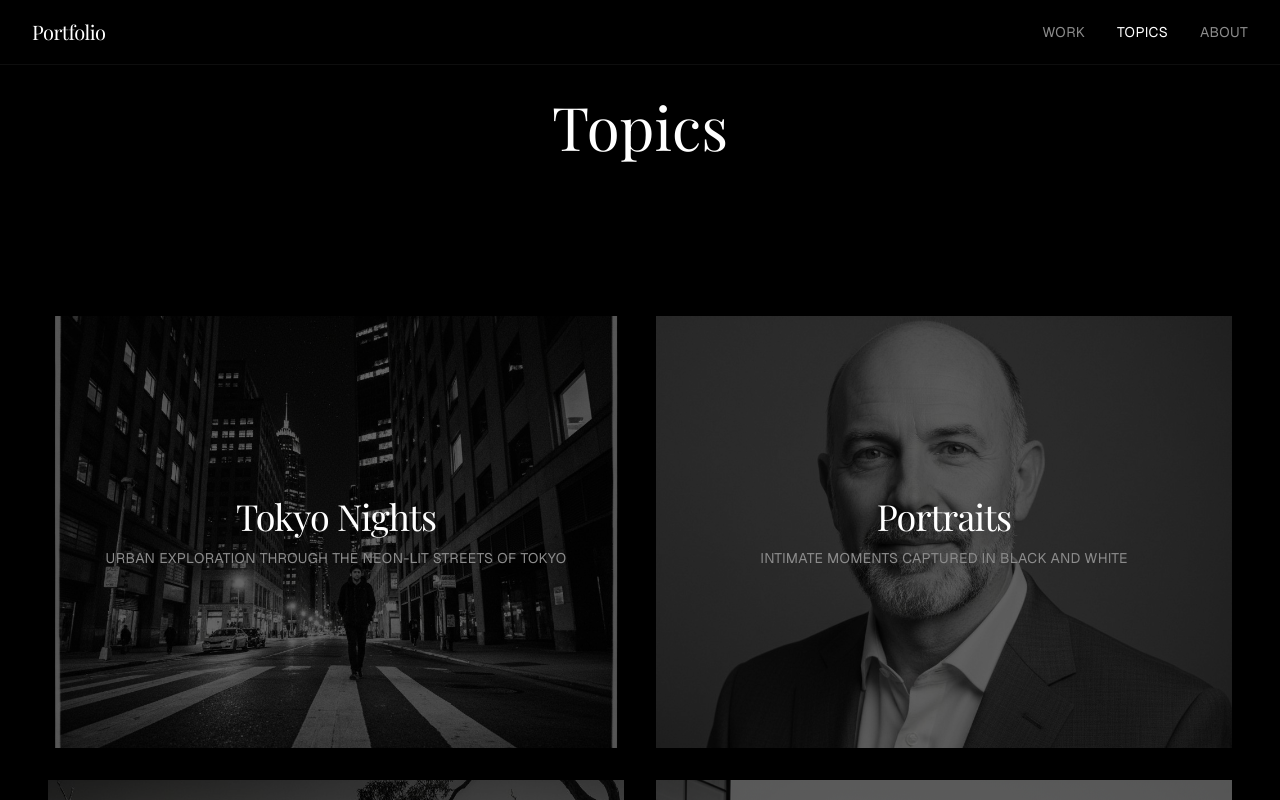
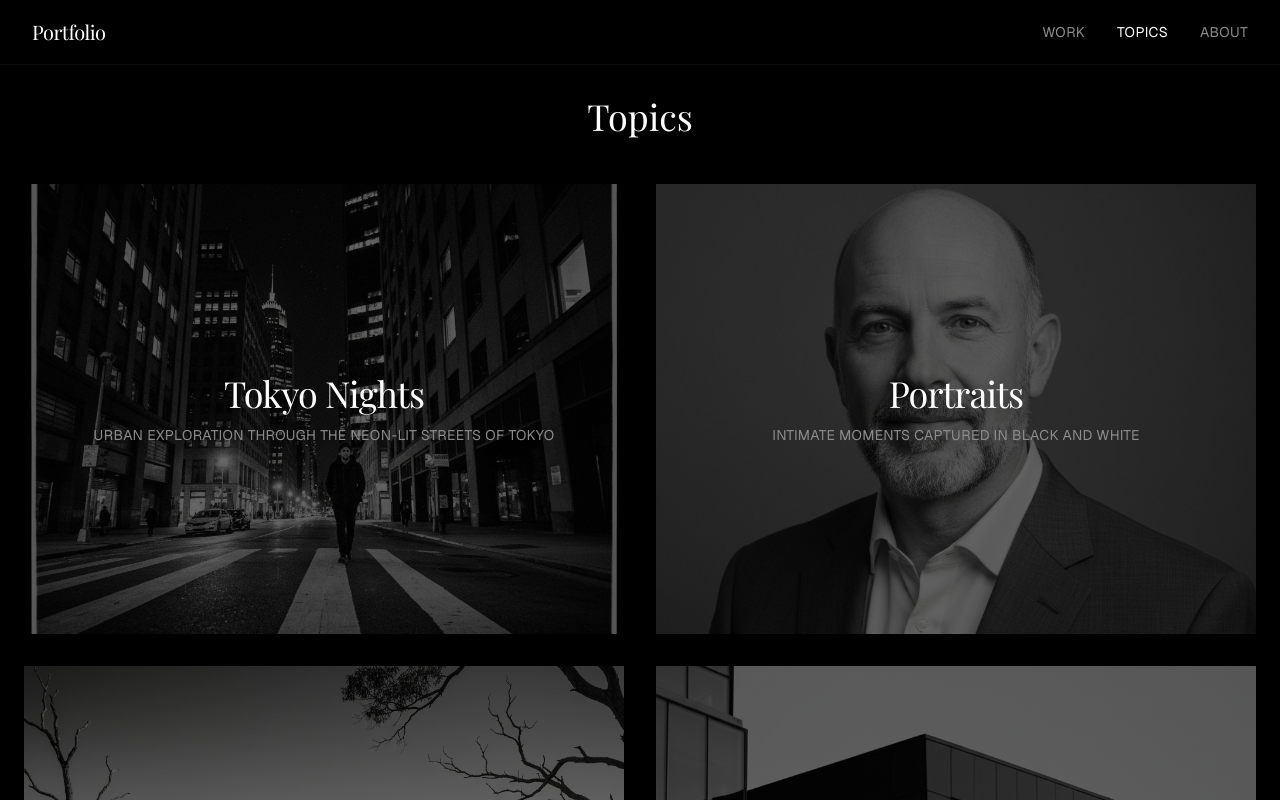
Before and after one commit to ESCRI11/photos, a Next.js app: page /photos/topics in a window 1280 px wide. Shown: the top 800 px of the page. Built offline with nearby package versions, Linux system fonts and the light colour scheme; a web font is replaced by a local one.

Commit message:
smaller texts

```diff
--- a/app/topics/page.tsx
+++ b/app/topics/page.tsx
@@ -7,7 +7,7 @@ export default function TopicsPage() {
       <Navigation />
       <div className="py-24 px-6">
         <div className="max-w-7xl mx-auto">
-          <h1 className="font-serif text-5xl md:text-6xl text-foreground mb-16 text-center">Topics</h1>
+          <h1 className="font-serif text-3xl md:text-4xl text-foreground mb-12 text-center">Topics</h1>
           <CollectionsGrid />
         </div>
       </div>
--- a/components/collections-grid.tsx
+++ b/components/collections-grid.tsx
@@ -5,8 +5,7 @@ import { withBasePath } from "@/lib/paths"
 
 export function CollectionsGrid() {
   return (
-    <section className="py-24 px-6">
-      <div className="max-w-7xl mx-auto">
+    <section>
       <div className="grid grid-cols-1 md:grid-cols-2 gap-8">
         {collections.map((collection) => (
           <Link
@@ -30,7 +29,6 @@ export function CollectionsGrid() {
           </Link>
         ))}
       </div>
-      </div>
     </section>
   )
 }
--- a/components/gallery.tsx
+++ b/components/gallery.tsx
@@ -36,7 +36,7 @@ export function Gallery({ photos }: GalleryProps) {
   return (
     <section id="work" className="py-24 px-6">
       <div className="max-w-7xl mx-auto">
-        <h2 className="font-serif text-4xl md:text-5xl text-foreground mb-16 text-center">Selected Work</h2>
+        <h2 className="font-serif text-3xl md:text-4xl text-foreground mb-12 text-center">Selected Work</h2>
         <div className="grid grid-cols-1 md:grid-cols-3 gap-4 auto-rows-[300px]">
           {photos.map((photo, index) => (
             <div
```
Lines whose indentation alone changed are shown as unchanged.
